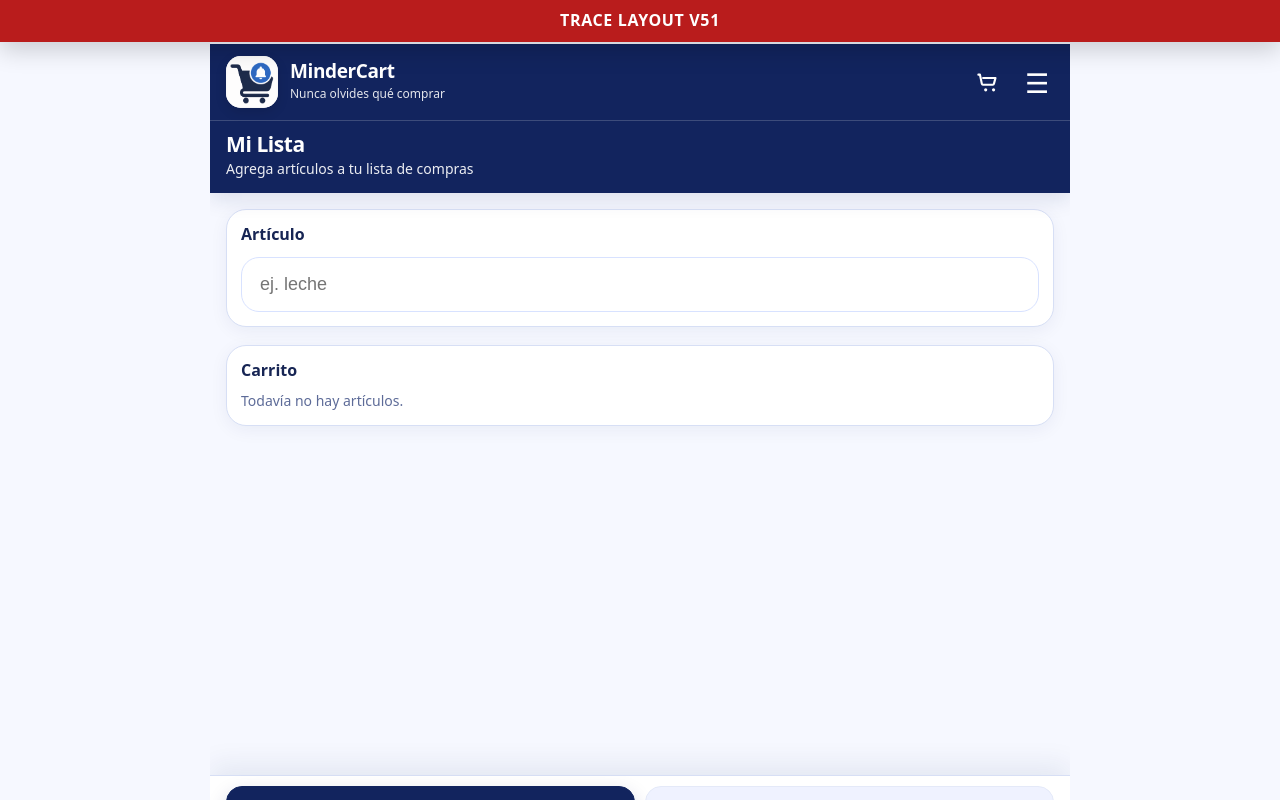
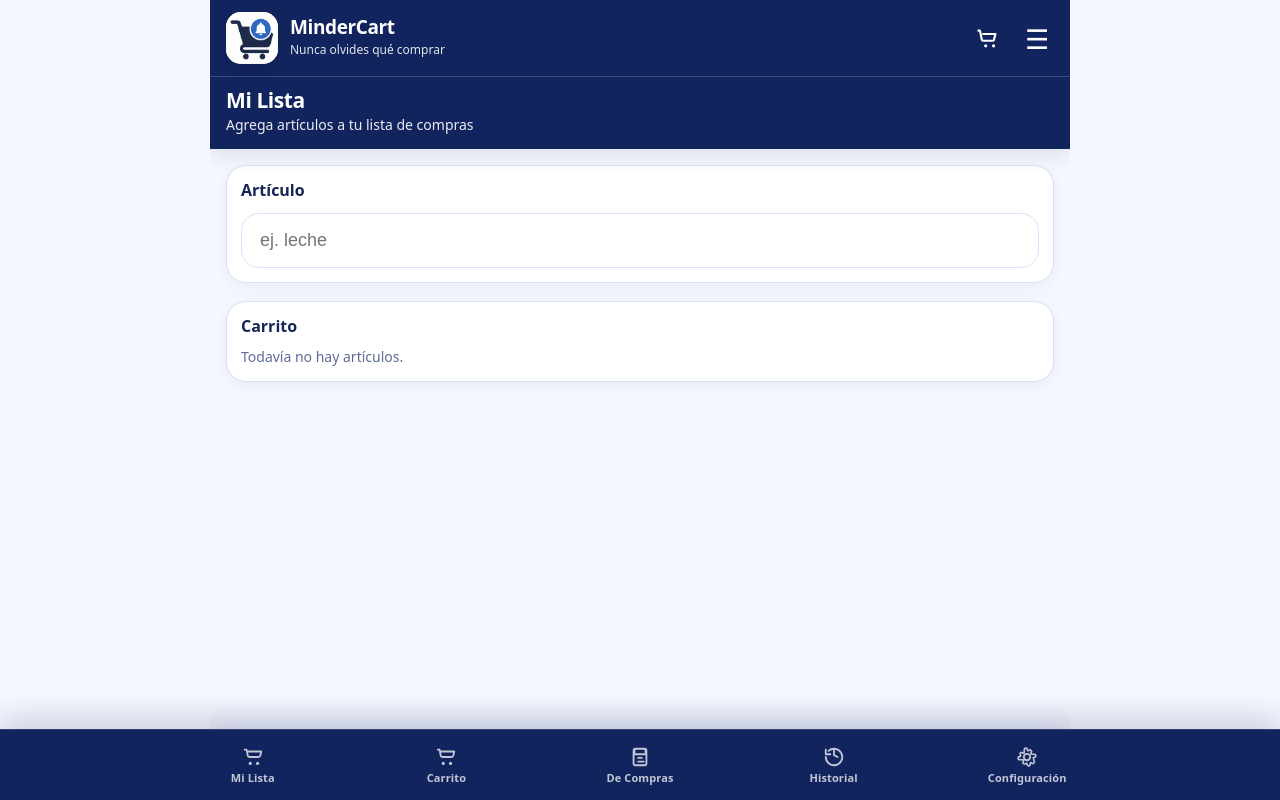
Before and after one commit to EnriqueGSMC/mindercart-web, a Next.js app: page / in a window 1280 px wide. Built offline with nearby package versions, Linux system fonts and the light colour scheme.

Commit message:
Add global bottom navigation in layout

```diff
--- a/src/app/layout.tsx
+++ b/src/app/layout.tsx
@@ -1,7 +1,3 @@
-// ============================================================================
-// FILE: src/app/layout.tsx
-// TRACE PATCH V51
-// ============================================================================
 import type { Metadata } from "next";
 import React from "react";
 import "./globals.css";
@@ -14,29 +10,207 @@ export const metadata: Metadata = {
 export const dynamic = "force-dynamic";
 export const revalidate = 0;
 
+type NavItem = {
+  href: string;
+  label: string;
+  icon: React.ReactNode;
+};
+
+const navItems: NavItem[] = [
+  {
+    href: "/",
+    label: "Mi Lista",
+    icon: (
+      <svg viewBox="0 0 24 24" width="22" height="22" aria-hidden="true">
+        <path
+          d="M3 4h2l1.2 6.2A2 2 0 0 0 8.16 12H18a2 2 0 0 0 1.94-1.53L21 6H7"
+          fill="none"
+          stroke="currentColor"
+          strokeWidth="2"
+          strokeLinecap="round"
+          strokeLinejoin="round"
+        />
+        <circle cx="9" cy="19" r="1.75" fill="currentColor" />
+        <circle cx="17" cy="19" r="1.75" fill="currentColor" />
+      </svg>
+    ),
+  },
+  {
+    href: "/general-list",
+    label: "Carrito",
+    icon: (
+      <svg viewBox="0 0 24 24" width="22" height="22" aria-hidden="true">
+        <path
+          d="M3 4h2l1.2 6.2A2 2 0 0 0 8.16 12H18a2 2 0 0 0 1.94-1.53L21 6H7"
+          fill="none"
+          stroke="currentColor"
+          strokeWidth="2"
+          strokeLinecap="round"
+          strokeLinejoin="round"
+        />
+        <circle cx="9" cy="19" r="1.75" fill="currentColor" />
+        <circle cx="17" cy="19" r="1.75" fill="currentColor" />
+      </svg>
+    ),
+  },
+  {
+    href: "/in-store",
+    label: "De Compras",
+    icon: (
+      <svg viewBox="0 0 24 24" width="22" height="22" aria-hidden="true">
+        <path
+          d="M6 4v3m12-3v3M5 9h14m-9 4h4m-4 4h6M7 3h10a2 2 0 0 1 2 2v14a2 2 0 0 1-2 2H7a2 2 0 0 1-2-2V5a2 2 0 0 1 2-2Z"
+          fill="none"
+          stroke="currentColor"
+          strokeWidth="2"
+          strokeLinecap="round"
+          strokeLinejoin="round"
+        />
+      </svg>
+    ),
+  },
+  {
+    href: "/history",
+    label: "Historial",
+    icon: (
+      <svg viewBox="0 0 24 24" width="22" height="22" aria-hidden="true">
+        <path
+          d="M3 12a9 9 0 1 0 3-6.71M3 4v5h5m4-5v6l4 2"
+          fill="none"
+          stroke="currentColor"
+          strokeWidth="2"
+          strokeLinecap="round"
+          strokeLinejoin="round"
+        />
+      </svg>
+    ),
+  },
+  {
+    href: "/settings",
+    label: "Configuración",
+    icon: (
+      <svg viewBox="0 0 24 24" width="22" height="22" aria-hidden="true">
+        <path
+          d="M12 8.5A3.5 3.5 0 1 0 12 15.5A3.5 3.5 0 1 0 12 8.5Z"
+          fill="none"
+          stroke="currentColor"
+          strokeWidth="2"
+        />
+        <path
+          d="M19.4 15a1 1 0 0 0 .2 1.1l.1.1a1.7 1.7 0 0 1-2.4 2.4l-.1-.1a1 1 0 0 0-1.1-.2 1 1 0 0 0-.6.9V20a1.7 1.7 0 1 1-3.4 0v-.2a1 1 0 0 0-.6-.9 1 1 0 0 0-1.1.2l-.1.1a1.7 1.7 0 0 1-2.4-2.4l.1-.1a1 1 0 0 0 .2-1.1 1 1 0 0 0-.9-.6H4a1.7 1.7 0 1 1 0-3.4h.2a1 1 0 0 0 .9-.6 1 1 0 0 0-.2-1.1l-.1-.1a1.7 1.7 0 0 1 2.4-2.4l.1.1a1 1 0 0 0 1.1.2 1 1 0 0 0 .6-.9V4a1.7 1.7 0 1 1 3.4 0v.2a1 1 0 0 0 .6.9 1 1 0 0 0 1.1-.2l.1-.1a1.7 1.7 0 0 1 2.4 2.4l-.1.1a1 1 0 0 0-.2 1.1 1 1 0 0 0 .9.6H20a1.7 1.7 0 1 1 0 3.4h-.2a1 1 0 0 0-.9.6Z"
+          fill="none"
+          stroke="currentColor"
+          strokeWidth="1.8"
+          strokeLinecap="round"
+          strokeLinejoin="round"
+        />
+      </svg>
+    ),
+  },
+];
+
+function BottomNav() {
+  return (
+    <nav
+      aria-label="Navegación principal"
+      style={{
+        position: "fixed",
+        left: 0,
+        right: 0,
+        bottom: 0,
+        zIndex: 9998,
+        background: "var(--cc-primary)",
+        borderTop: "1px solid rgba(255,255,255,0.14)",
+        boxShadow: "0 -12px 30px rgba(18,36,94,0.18)",
+        padding: "8px 10px calc(8px + env(safe-area-inset-bottom))",
+      }}
+    >
+      <div
+        style={{
+          display: "grid",
+          gridTemplateColumns: "repeat(5, minmax(0, 1fr))",
+          gap: 8,
+          maxWidth: 960,
+          margin: "0 auto",
+        }}
+      >
+        {navItems.map((item) => (
+          <a
+            key={item.href}
+            href={item.href}
+            data-nav-link="true"
+            data-href={item.href}
+            style={{
+              minWidth: 0,
+              display: "flex",
+              flexDirection: "column",
+              alignItems: "center",
+              justifyContent: "center",
+              gap: 4,
+              padding: "8px 4px",
+              borderRadius: 16,
+              color: "rgba(255,255,255,0.74)",
+              transition: "background .18s ease, color .18s ease, transform .18s ease",
+            }}
+          >
+            <span style={{ display: "inline-flex", lineHeight: 0 }}>{item.icon}</span>
+            <span
+              style={{
+                fontSize: 11,
+                fontWeight: 800,
+                letterSpacing: "0.01em",
+                textAlign: "center",
+                lineHeight: 1.1,
+              }}
+            >
+              {item.label}
+            </span>
+          </a>
+        ))}
+      </div>
+      <script
+        dangerouslySetInnerHTML={{
+          __html: `
+            (function () {
+              try {
+                var path = window.location.pathname || "/";
+                var links = document.querySelectorAll('[data-nav-link="true"]');
+                links.forEach(function (link) {
+                  var href = link.getAttribute('data-href') || '/';
+                  var isActive = href === '/' ? path === '/' : path === href || path.indexOf(href + '/') === 0;
+                  if (isActive) {
+                    link.style.color = '#ffffff';
+                    link.style.background = 'rgba(255,255,255,0.14)';
+                    link.style.transform = 'translateY(-1px)';
+                  } else {
+                    link.style.color = 'rgba(255,255,255,0.74)';
+                    link.style.background = 'transparent';
+                    link.style.transform = 'none';
+                  }
+                });
+              } catch (error) {}
+            })();
+          `,
+        }}
+      />
+    </nav>
+  );
+}
+
 export default function RootLayout({ children }: { children: React.ReactNode }) {
   return (
     <html lang="es">
       <body style={{ margin: 0 }}>
         <div
           style={{
-            position: "fixed",
-            top: 0,
-            left: 0,
-            right: 0,
-            zIndex: 99999,
-            background: "#b91c1c",
-            color: "#ffffff",
-            fontWeight: 900,
-            textAlign: "center",
-            padding: "10px 12px",
-            letterSpacing: "0.04em",
-            boxShadow: "0 8px 24px rgba(0,0,0,0.18)",
+            minHeight: "100vh",
+            paddingBottom: "calc(84px + env(safe-area-inset-bottom))",
+            background: "var(--cc-bg)",
           }}
         >
-          TRACE LAYOUT V51
+          {children}
         </div>
-        <div style={{ paddingTop: 44 }}>{children}</div>
+        <BottomNav />
       </body>
     </html>
   );
```
